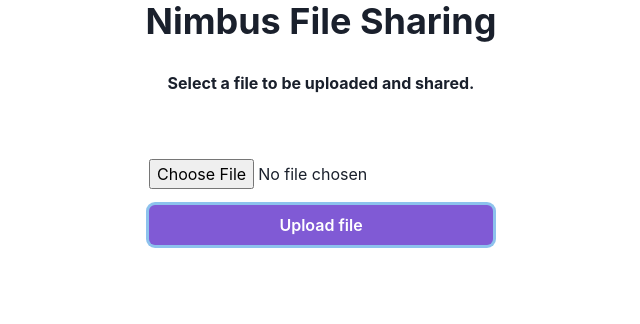
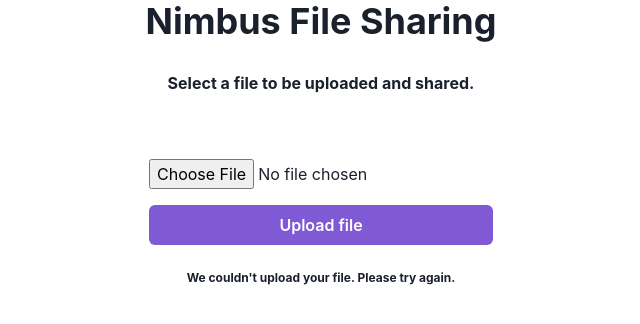
Before and after one commit to Nilomiranda/d-nimbus, a Next.js app in the folder packages/client/: page / in a window 1280 px wide. Both pictures are taken after a click on the button "Upload file". Shown: the top 324 px of the page, without its empty margins (319-959 px from the left). Built offline with nearby package versions, Linux system fonts and the light colour scheme; no server answers.

Commit message:
chore: switched regular request to react-query mutatin

```diff
--- a/packages/client/pages/index.tsx
+++ b/packages/client/pages/index.tsx
@@ -1,9 +1,10 @@
-import { Button, Flex, Heading, Input, Text } from '@chakra-ui/react'
-import { useRef, useState } from 'react'
+import { Button, Flex, Heading, Input, Link, Text } from '@chakra-ui/react'
+import { useRef } from 'react'
+import { useMutation } from 'react-query'
 import { uploadFile } from '../services/file'
 
 const Index = () => {
-  const [uploadedFile, setUploadedFile] = useState(null)
+  const { mutate, isLoading, isError, data } = useMutation(uploadFile)
 
   const fileRef = useRef(null)
 
@@ -16,8 +17,7 @@ const Index = () => {
     formData.append('document', file)
 
     try {
-      const savedFile = await uploadFile(formData)
-      setUploadedFile(savedFile)
+      await mutate(formData)
     } catch (err) {
       console.error(err)
     }
@@ -36,18 +36,24 @@ const Index = () => {
       <Flex as="form" onSubmit={handleFileSubmit} flexDirection="column">
         <input type="file" ref={fileRef} />
 
-        <Button mt="1rem" type="submit">
+        <Button mt="1rem" type="submit" isLoading={isLoading} loadingText="Uploading your file">
           Upload file
         </Button>
       </Flex>
 
       <br />
 
-      {uploadedFile ? (
-        <div>
-          <p>File uploaded!</p>
-          <a href={`http://localhost:3000/file/${uploadedFile.id}`}>{uploadedFile.name}</a>
-        </div>
+      {isError ? (
+        <Text fontSize="12px" fontWeight="bold">
+          We couldn't upload your file. Please try again.
+        </Text>
+      ) : null}
+
+      {!isLoading && !isError && data ? (
+        <Flex flexDirection="column" alignItems="center">
+          <Text>File uploaded!</Text>
+          <Link href={`http://localhost:3000/file/${data.id}`}>{data.name}</Link>
+        </Flex>
       ) : null}
     </Flex>
   )
```
